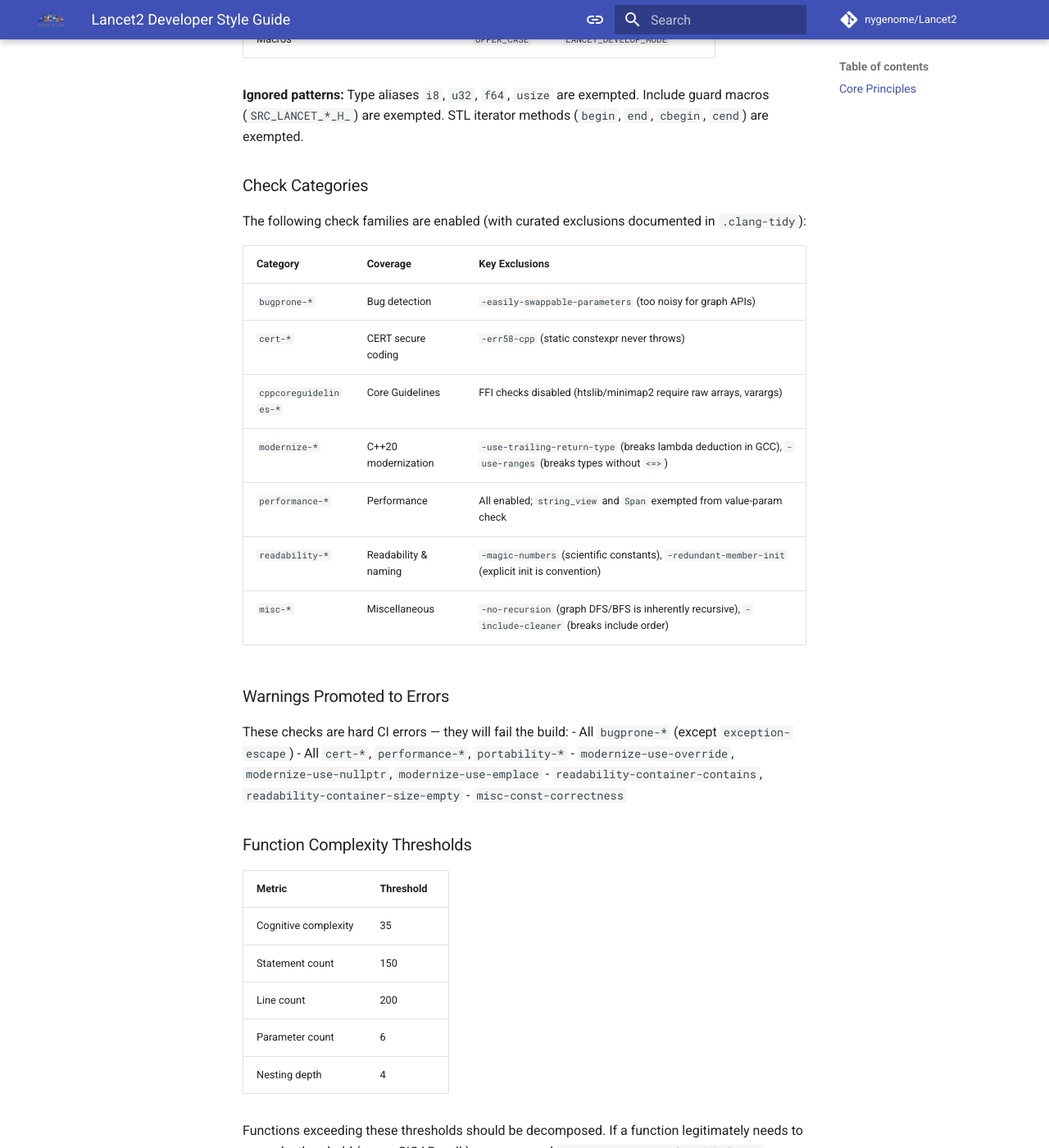
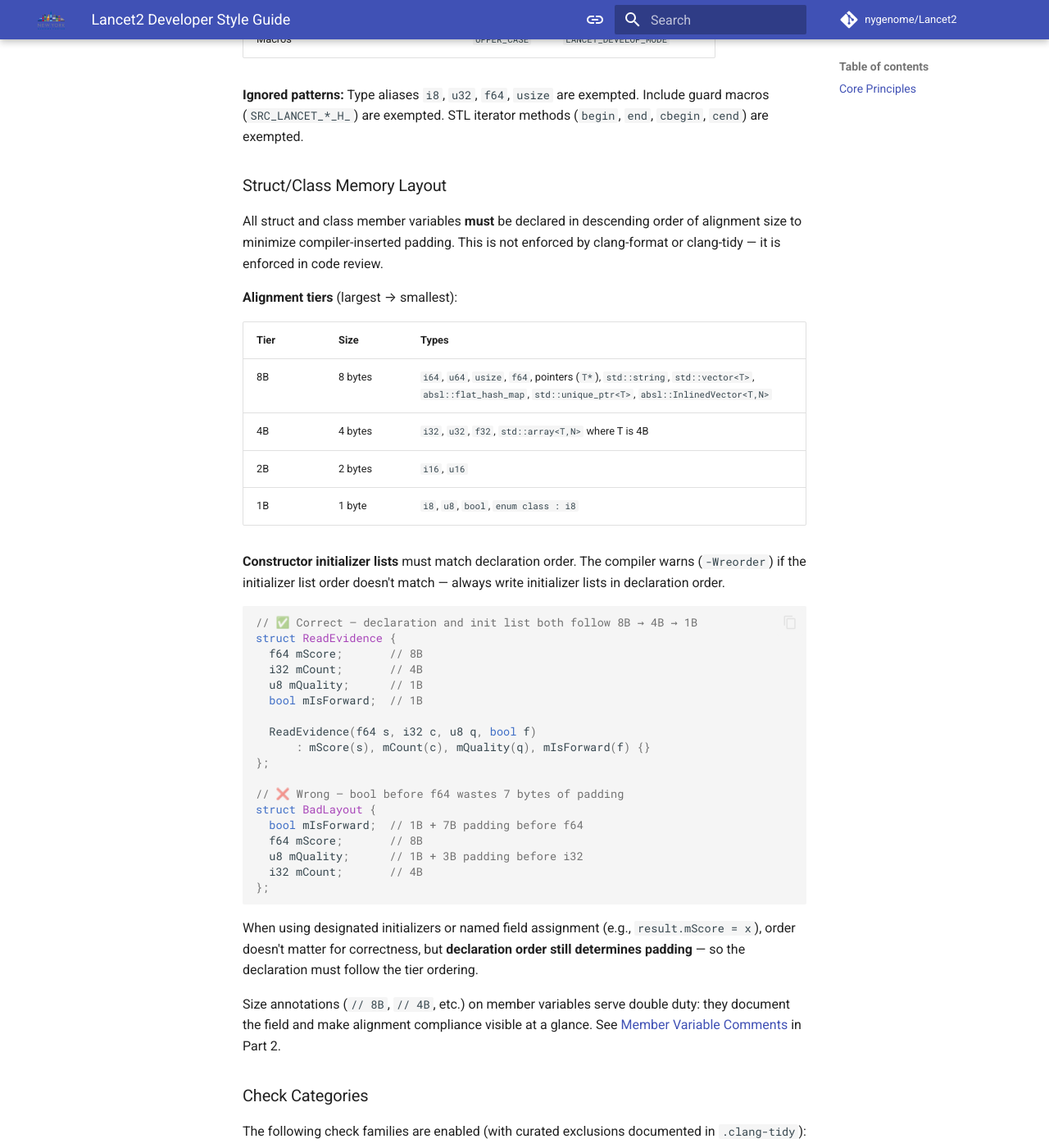
Before and after one commit to omicsnut/Lancet2, an MkDocs documentation site: the page built from docs/STYLE_GUIDE.md, in a window 1280 px wide and 1400 px high, scrolled down 15269 px. Shown: the whole window at 82% size. Built offline with MkDocs 1.6.1 and Material for MkDocs 9.7.7, drawn with Linux system fonts in a browser that asks for light colours; plug-ins that fetch from the network failed and are left out; comment, search, counter and statistics services are not loaded; the version menu is left out; some of the changed text lies outside the part shown.

Commit message:
chore: add memory alignment convention

````diff
--- a/docs/STYLE_GUIDE.md
+++ b/docs/STYLE_GUIDE.md
@@ -577,6 +577,46 @@ The naming convention is enforced by `readability-identifier-naming` checks:
 
 **Ignored patterns:** Type aliases `i8`, `u32`, `f64`, `usize` are exempted. Include guard macros (`SRC_LANCET_*_H_`) are exempted. STL iterator methods (`begin`, `end`, `cbegin`, `cend`) are exempted.
 
+### Struct/Class Memory Layout
+
+All struct and class member variables **must** be declared in descending order of alignment size to minimize compiler-inserted padding. This is not enforced by clang-format or clang-tidy — it is enforced in code review.
+
+**Alignment tiers** (largest → smallest):
+
+| Tier | Size | Types |
+|:-----|:-----|:------|
+| 8B | 8 bytes | `i64`, `u64`, `usize`, `f64`, pointers (`T*`), `std::string`, `std::vector<T>`, `absl::flat_hash_map`, `std::unique_ptr<T>`, `absl::InlinedVector<T,N>` |
+| 4B | 4 bytes | `i32`, `u32`, `f32`, `std::array<T,N>` where T is 4B |
+| 2B | 2 bytes | `i16`, `u16` |
+| 1B | 1 byte | `i8`, `u8`, `bool`, `enum class : i8` |
+
+**Constructor initializer lists** must match declaration order. The compiler warns (`-Wreorder`) if the initializer list order doesn't match — always write initializer lists in declaration order.
+
+```cpp
+// ✅ Correct — declaration and init list both follow 8B → 4B → 1B
+struct ReadEvidence {
+  f64 mScore;       // 8B
+  i32 mCount;       // 4B
+  u8 mQuality;      // 1B
+  bool mIsForward;  // 1B
+
+  ReadEvidence(f64 s, i32 c, u8 q, bool f)
+      : mScore(s), mCount(c), mQuality(q), mIsForward(f) {}
+};
+
+// ❌ Wrong — bool before f64 wastes 7 bytes of padding
+struct BadLayout {
+  bool mIsForward;  // 1B + 7B padding before f64
+  f64 mScore;       // 8B
+  u8 mQuality;      // 1B + 3B padding before i32
+  i32 mCount;       // 4B
+};
+```
+
+When using designated initializers or named field assignment (e.g., `result.mScore = x`), order doesn't matter for correctness, but **declaration order still determines padding** — so the declaration must follow the tier ordering.
+
+Size annotations (`// 8B`, `// 4B`, etc.) on member variables serve double duty: they document the field and make alignment compliance visible at a glance. See [Member Variable Comments](#member-variable-comments) in Part 2.
+
 ### Check Categories
 
 The following check families are enabled (with curated exclusions documented in `.clang-tidy`):
@@ -697,6 +737,7 @@ Before merging any change, verify:
 - [ ] `python3 scripts/run_clang_tidy.py` reports zero warnings
 - [ ] All new identifiers follow the naming convention table
 - [ ] East const is used throughout (`int const x`, not `const int x`)
+- [ ] New/modified structs declare members in descending alignment order (8B → 4B → 2B → 1B)
 - [ ] All NOLINT suppressions are scoped and have rationale comments
 - [ ] No bare `NOLINT` — always specify the check name
 
````
